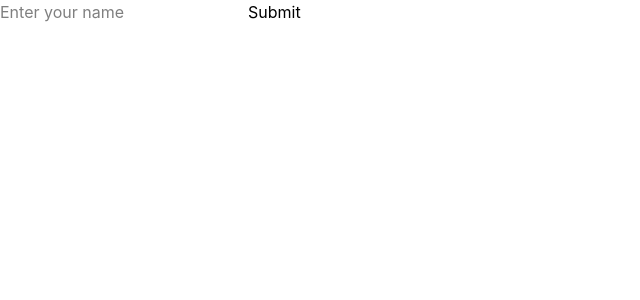
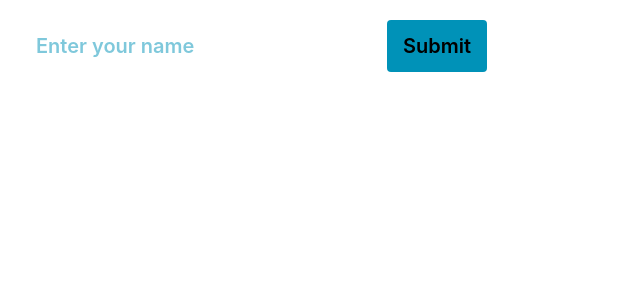
Before and after one commit to bharatkumar6204/React-Development, a React (Vite) app in the folder class-demo/: page / in a window 1280 px wide. Shown: the top 300 px of the page, without its empty margins (0-640 px from the left). Built offline with nearby package versions, Linux system fonts and the light colour scheme.

Commit message:
practice

```diff
--- a/class-demo/src/App.jsx
+++ b/class-demo/src/App.jsx
@@ -1,22 +1,20 @@
 import React from 'react'
 
 const App = () => {
-  const submitHandler = (e) =>{
+  const submitHandler = (e)=>{
     e.preventDefault()
     console.log('Form submited');
-
   }
   return (
-
-      <div>
-        <form onSubmit={(e)=>{
+    <div>
+      <form onSubmit={(e)=>{
         submitHandler(e)
       }}>
-        <input type="text" placeholder='Enter your name' />
-      <button >Submit</button>
+       <input className='px-4 py-3 m-5 text-xl font-semibold text-cyan-600' type="text" placeholder='Enter your name' />
+      <button className='px-4 py-3 text-xl font-semibold   bg-cyan-600 rounded'>Submit</button>
       </form>
-      </div>
 
+    </div>
   )
 }
 
```
